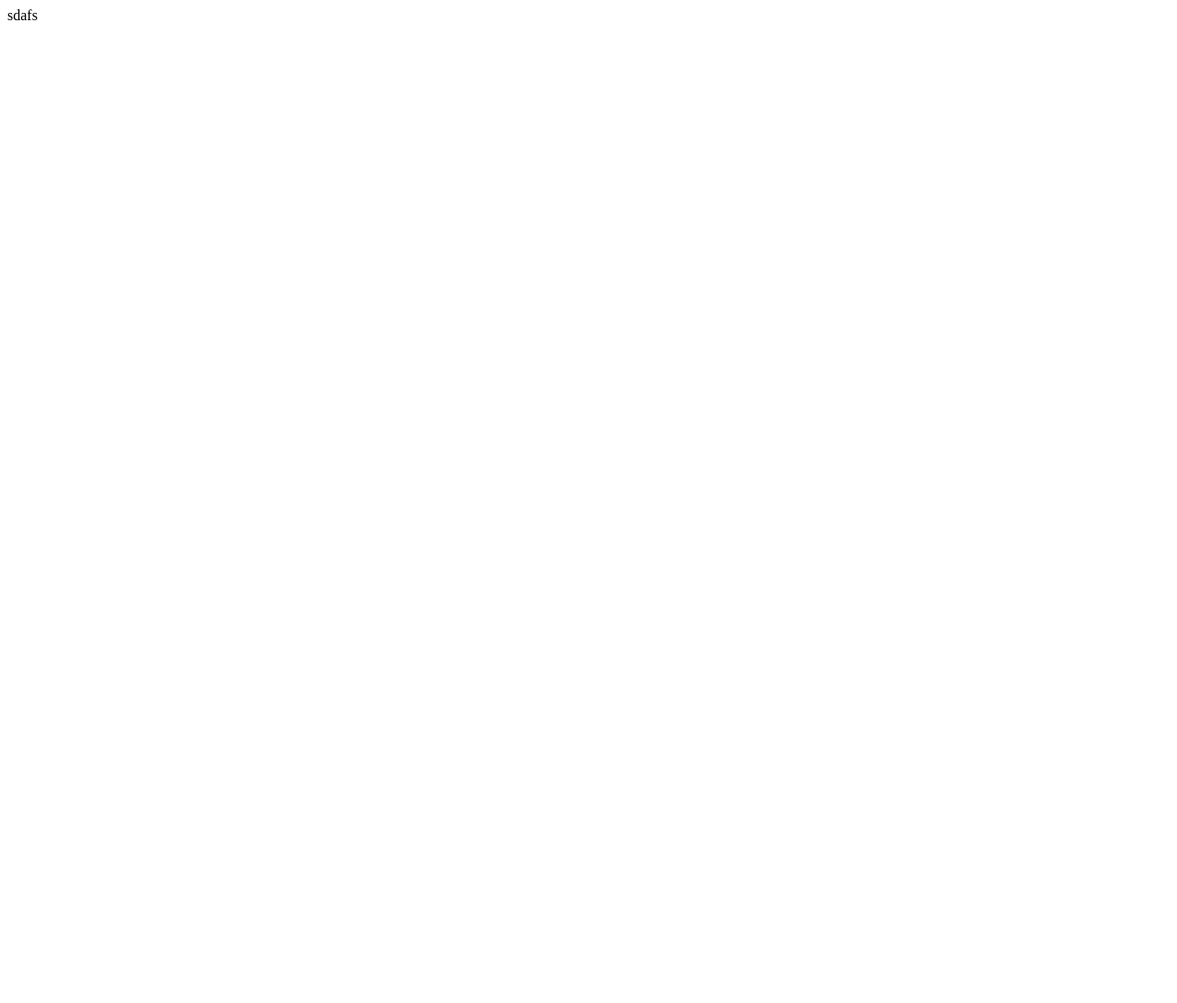
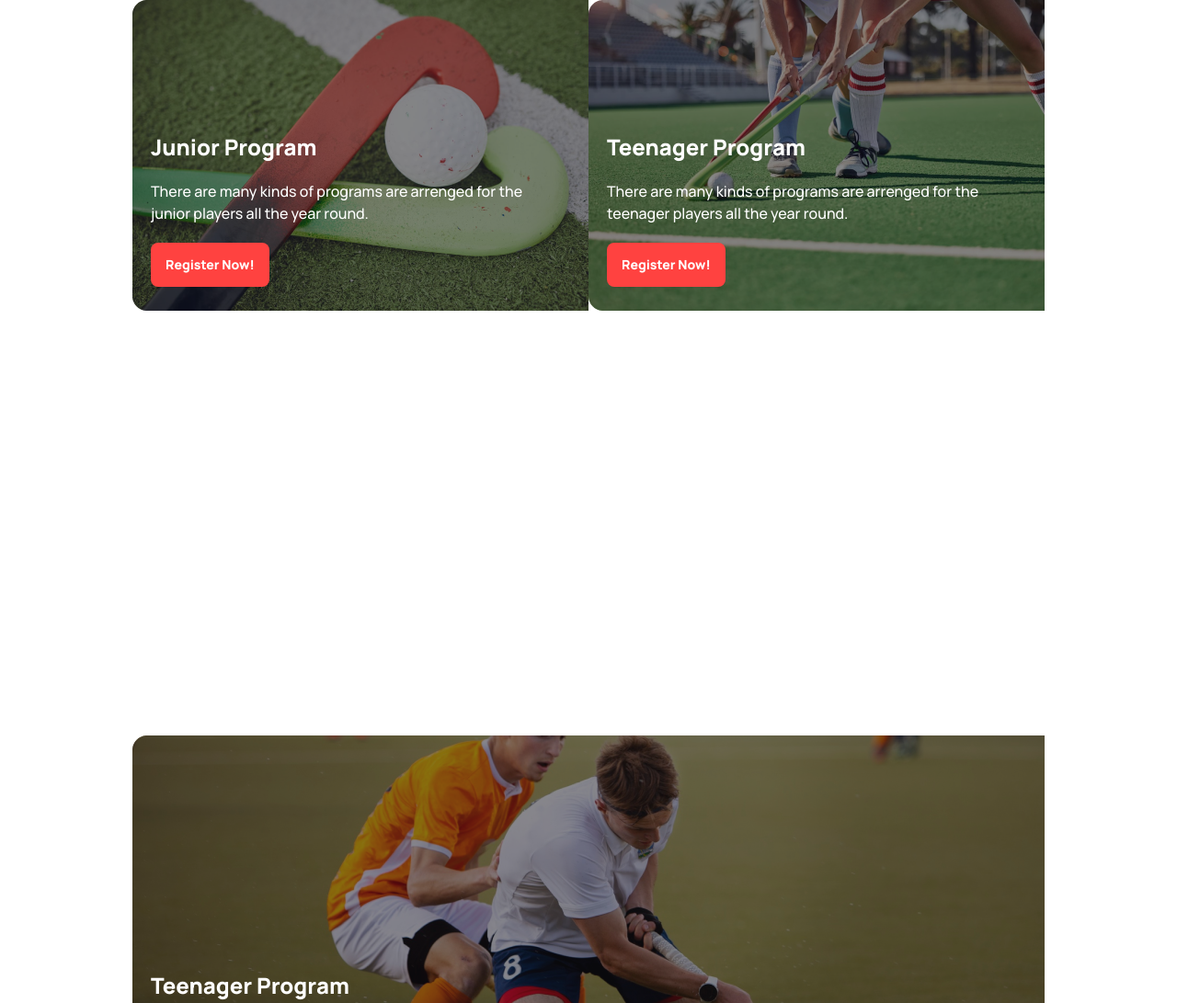
Before and after one commit to blodylight/Hockeys, a plain HTML site: page index.html in a window 1280 px wide. Shown: the top 1091 px of the page at 92% size. Before the commit the page ends 800 px from the top, so only its background shows below. Drawn offline with nearby package versions, Linux system fonts and the light colour scheme.

Commit message:
program section

```diff
--- a/index.html
+++ b/index.html
@@ -3,9 +3,55 @@
 <head>
     <meta charset="UTF-8">
     <meta name="viewport" content="width=device-width, initial-scale=1.0">
-    <title>Hockeys</title>
+    <title>Document</title>
+    <link href="https://cdn.jsdelivr.net/npm/daisyui@4.6.0/dist/full.min.css" rel="stylesheet" type="text/css" />
+    <script src="https://cdn.tailwindcss.com"></script>
+    <link rel="preconnect" href="https://fonts.googleapis.com">
+    <link rel="preconnect" href="https://fonts.gstatic.com" crossorigin>
+    <link href="https://fonts.googleapis.com/css2?family=Manrope:wght@200;500;800&display=swap" rel="stylesheet">
+
+    <style>
+        .font-family {
+            font-family: 'Manrope', sans-serif;
+        }
+    </style>
 </head>
-<body>
-    sdafs
+<body class="font-family px-2 lg:px-36">
+    <header>
+
+    </header>
+
+    <main>
+        <section class="grid grid-cols-1 mb-0 lg:grid-cols-2">
+            <div>
+                <div class="min-h-screen bg-no-repeat pl-5 pt-36" style="background-image: url('Images/Rectangle-12.png'), url('Images/2.png');">
+                    <h1 class="text-2xl font-bold max-w-md text-white mb-5">Junior Program</h1>
+                    <p class="max-w-md text-white mb-5">There are many kinds of programs are arrenged for the junior players all the year round.</p>
+                    <button class="btn btn-primary bg-[#FF4240] border-none"><span class="text-[#FFFFFF]">Register Now!</span></button>
+                </div>
+            </div>
+            <div>
+                <div class="min-h-screen bg-no-repeat lg: pl-5 pt-36" style="background-image: url('Images/Rectangle-12.png'), url('Images/3.png');">
+                    <h1 class="text-2xl font-bold max-w-md text-white mb-5">Teenager Program</h1>
+                    <p class="max-w-md text-white mb-5">There are many kinds of programs are arrenged for the teenager players all the year round.</p>
+                    <button class="btn btn-primary bg-[#FF4240] border-none"><span class="text-[#FFFFFF]">Register Now!</span></button>
+                </div>
+            </div>
+
+        </section>
+        <section>
+            <div class="mt-0 ">
+                <div class="min-h-screen bg-no-repeat pl-2 lg:pl-5 pt-64 " style="background-image: url('Images/Rectangle-13.png'), url('Images/4.png');">
+                    <h1 class="text-2xl font-bold max-w-md text-white mb-5">Teenager Program</h1>
+                    <p class="max-w-md text-white mb-5">There are many kinds of programs are arrenged for the teenager players all the year round.</p>
+                    <button class="btn btn-primary bg-[#FF4240] border-none "><span class="text-[#FFFFFF]">Register Now!</span></button>
+                </div>
+            </div>
+        </section>
+    </main>
+
+    <footer>
+
+    </footer>
 </body>
 </html>
--- /dev/null
+++ b/tailwind.config.js
@@ -0,0 +1,8 @@
+/** @type {import('tailwindcss').Config} */
+module.exports = {
+    content: ["./src/**/*.{html,js}"],
+    theme: {
+      extend: {},
+    },
+    plugins: [],
+  }
```
Also changed, not shown: Images/1.png (added), Images/10.png (added), Images/11.png (added), Images/2.png (added), Images/3.png (added), Images/4.png (added), Images/5.png (added), Images/6.png (added), Images/7.png (added), Images/8.png (added), Images/9.png (added), Images/Group 1171275317.png (added), Images/Group 1171275318.png (added), Images/Group 1171275321.png (added), 2 more files.
